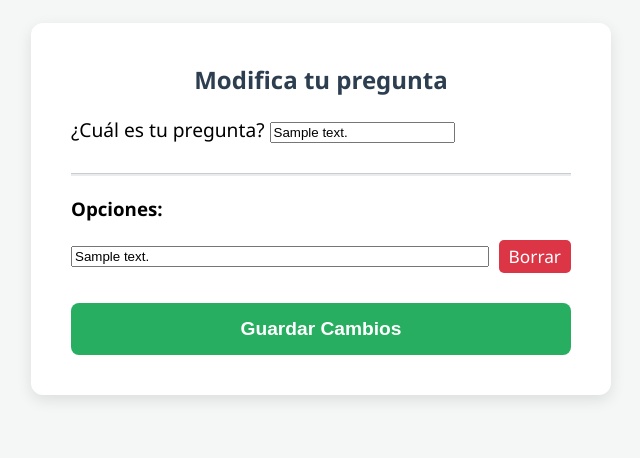
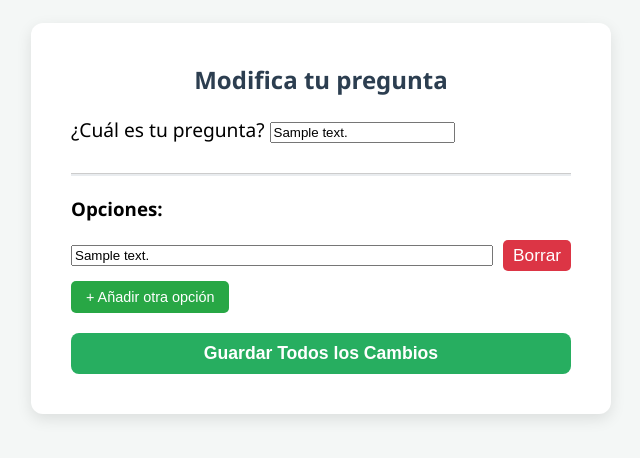
Before and after one commit to GRJPedro/django-encuestas, a Django app: page /encuestas/editar/1/ in a window 1280 px wide. Shown: the part 252-710 px from the top of the page, without its empty margins (319-959 px from the left). Run offline with Django 5.2, Linux system fonts and the light colour scheme; a user stored in the database is signed in; tables that the repository leaves empty hold one stand-in row (values such as "Sample post").

Commit message:
Modificar opciones conservando votos

```diff
--- a/encuestas/templates/encuestas/editar.html
+++ b/encuestas/templates/encuestas/editar.html
@@ -25,25 +25,59 @@
             <h3>Opciones:</h3>
             <div id="contenedor-opciones">
                 {% for opcion in opciones %}
-                    <div class="campo-formulario" style="display: flex; align-items: center; gap: 10px; margin-bottom: 10px;">
+                    <div class="campo-formulario fila-opcion" style="display: flex; align-items: center; gap: 10px; margin-bottom: 10px;">
 
-                        <input type="text" name="opciones[]" value="{{ opcion.texto_opcion }}" class="form-control" required style="flex-grow: 1;">
+                        <input type="text" name="opcion_{{ opcion.id }}" value="{{ opcion.texto_opcion }}" class="form-control" required style="flex-grow: 1;">
 
-                        <a href="{% url 'encuestas:eliminar_opcion' opcion.id %}"
-                           style="color: white; background-color: #dc3545; padding: 5px 10px; text-decoration: none; border-radius: 5px; font-size: 0.9em;"
-                           onclick="return confirm('¿Estás seguro de eliminar esta opción? Se perderán los votos asociados a ella.');">
+                        <button type="button"
+                           style="color: white; background-color: #dc3545; padding: 5px 10px; border: none; border-radius: 5px; cursor: pointer; font-size: 0.9em;"
+                           onclick="eliminarFila(this)">
                            Borrar
-                        </a>
+                        </button>
 
                     </div>
                 {% endfor %}
             </div>
 
-            <button type="submit" class="btn-guardar" style="margin-top: 20px;">
-                Guardar Cambios
+            <div style="margin-top: 10px; margin-bottom: 20px;">
+                <button type="button" onclick="agregarNuevaOpcion()" style="background-color: #28a745; color: white; border: none; padding: 8px 15px; border-radius: 5px; cursor: pointer; font-size: 0.9em;">
+                    + Añadir otra opción
+                </button>
+            </div>
+
+            <button type="submit" class="btn-guardar" style="width: 100%; padding: 10px; font-size: 1.1em;">
+                Guardar Todos los Cambios
             </button>
         </form>
 
     </div>
 </div>
+
+<script>
+    // Función para desaparecer la opción de la pantalla
+    function eliminarFila(boton) {
+        if(confirm('¿Estás seguro de quitar esta opción? Se borrará al guardar los cambios.')) {
+            // Encuentra el div padre (la fila completa) y lo elimina del HTML
+            boton.closest('.fila-opcion').remove();
+        }
+    }
+
+    // Función para inyectar un input nuevo
+    function agregarNuevaOpcion() {
+        const contenedor = document.getElementById('contenedor-opciones');
+        const nuevaFila = document.createElement('div');
+        nuevaFila.className = 'campo-formulario fila-opcion';
+        nuevaFila.style = 'display: flex; align-items: center; gap: 10px; margin-bottom: 10px;';
+
+        // Fíjate que el name de las nuevas es 'nuevas_opciones[]', justo como lo espera la vista en Python
+        nuevaFila.innerHTML = `
+            <input type="text" name="nuevas_opciones[]" placeholder="Escribe la nueva opción" class="form-control" required style="flex-grow: 1;">
+            <button type="button" style="color: white; background-color: #dc3545; padding: 5px 10px; border: none; border-radius: 5px; cursor: pointer; font-size: 0.9em;" onclick="eliminarFila(this)">
+                Quitar
+            </button>
+        `;
+
+        contenedor.appendChild(nuevaFila);
+    }
+</script>
 {% endblock %}
--- a/encuestas/views.py
+++ b/encuestas/views.py
@@ -125,27 +125,36 @@ def editar_encuesta(request, pregunta_id):
         if form.is_valid():
             pregunta_editada = form.save()
 
-            opciones_enviadas = request.POST.getlist('opciones[]')
+            # --- 1. ACTUALIZAR OPCIONES EXISTENTES (Y conservar votos) ---
+            # Recorremos las opciones que ya existen en la base de datos para esta pregunta
+            for opcion in pregunta.opcion_set.all():
+                # Buscamos en el formulario el input que tenga el ID de esta opción (ej. "opcion_15")
+                nombre_input = f'opcion_{opcion.id}'
 
-            # Aqui se sacan las opciones actuales de la DB
-            opciones_db = pregunta.opcion_set.values_list('texto_opcion', flat=True)
+                if nombre_input in request.POST:
+                    # Si el input viene en el POST, sacamos su texto
+                    texto_actualizado = request.POST.get(nombre_input, '').strip()
 
-            # Las pasamos a minúsculas, les quitamos espacios y las metemos a un SET
-            opciones_existentes = set([texto.strip().lower() for texto in opciones_db])
+                    # Si el texto cambió y no está vacío, actualizamos la base de datos
+                    if texto_actualizado and texto_actualizado != opcion.texto_opcion:
+                        opcion.texto_opcion = texto_actualizado
+                        opcion.save() # Los votos no se tocan, se quedan intactos
+                else:
+                    # Si el input NO viene en el POST, significa que el usuario
+                    # borró esa opción en el HTML con algún botón de "Eliminar".
+                    opcion.delete()
 
-            for texto in opciones_enviadas:
+            # --- 2. AGREGAR OPCIONES NUEVAS ---
+            # Las opciones nuevas no tienen ID aún, las recibimos en un arreglo diferente
+            nuevas_opciones = request.POST.getlist('nuevas_opciones[]')
+
+            for texto in nuevas_opciones:
                 texto_limpio = texto.strip()
-                texto_comparar = texto_limpio.lower()
-
-                # Si tiene texto y NO está en nuestro filtro de opciones existentes...
-                if texto_limpio and texto_comparar not in opciones_existentes:
-
-                    # Lo creamos usando el texto_limpio original (para respetar si el usuario usó mayúsculas)
+                if texto_limpio:
                     Opcion.objects.create(
                         pregunta=pregunta_editada,
                         texto_opcion=texto_limpio
                     )
-                    opciones_existentes.add(texto_comparar)
 
             return redirect('encuestas:inicio')
 
```
